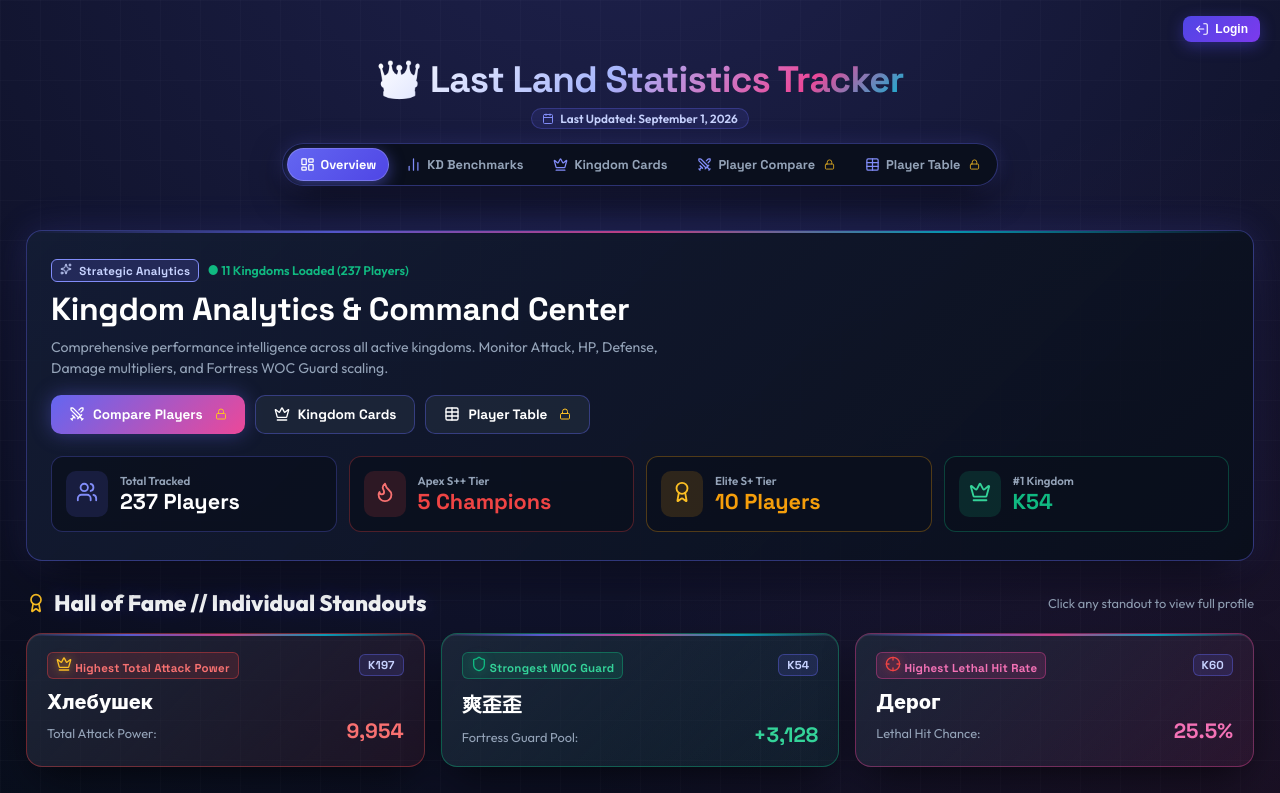
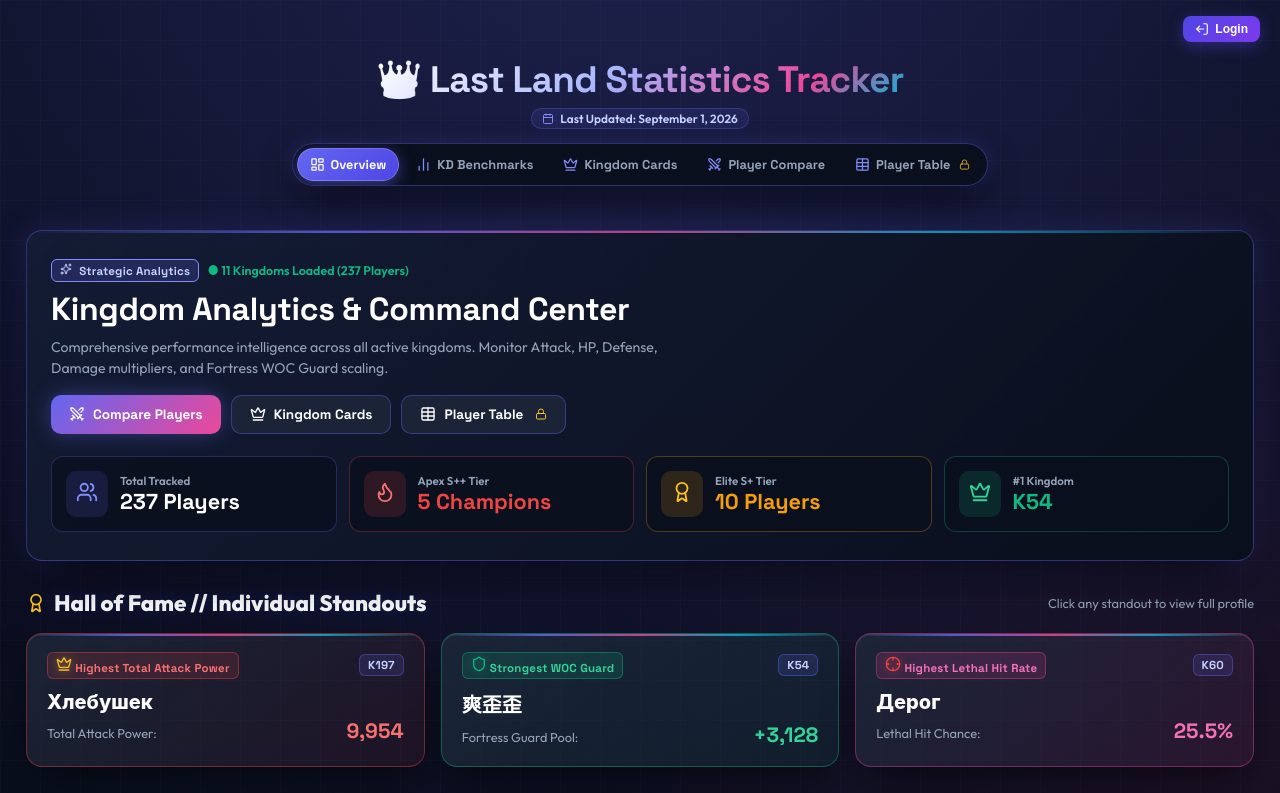
Before and after one commit to vanosski/statistics, a React (Vite) app: page / in a window 1280 px wide. Shown: the top 793 px of the page. Built offline with nearby package versions, Linux system fonts and the light colour scheme.

Commit message:
feat(compare): Allow guests to compare basic powers with tiered locks on detailed stats and table

```diff
--- a/src/App.tsx
+++ b/src/App.tsx
@@ -48,7 +48,7 @@ export function App() {
       const hash = window.location.hash.replace('#', '');
       const validViews = ['home', 'graphs', 'kingdoms', 'compare', 'table', 'login', 'privacy', 'terms'];
       if (validViews.includes(hash)) {
-        if (!isApproved && ['compare', 'table'].includes(hash)) {
+        if (!isApproved && ['table'].includes(hash)) {
           setCurrentView('login');
           window.location.hash = 'login';
           return;
@@ -73,9 +73,9 @@ export function App() {
     }
   }, [loading, session, isApproved, currentView]);
 
-  // If user is guest/unapproved and on a protected view, redirect to login
+  // If user is guest/unapproved and tries to go to table, redirect to login
   useEffect(() => {
-    if (!loading && !isApproved && ['compare', 'table'].includes(currentView)) {
+    if (!loading && !isApproved && ['table'].includes(currentView)) {
       setCurrentView('login');
       window.location.hash = 'login';
     }
@@ -89,7 +89,7 @@ export function App() {
   }, [isApproved, currentView]);
 
   const navigateTo = (view: ViewMode) => {
-    if (!isApproved && ['compare', 'table'].includes(view)) {
+    if (!isApproved && ['table'].includes(view)) {
       window.location.hash = 'login';
       return;
     }
@@ -213,7 +213,6 @@ export function App() {
 
       {/* 3. Multi-Player Comparison View */}
       {currentView === 'compare' && (
-        isApproved ? (
         <ComparisonSuite
           allPlayers={players}
           selectedPlayers={selectedPlayers}
@@ -221,9 +220,6 @@ export function App() {
           onRemovePlayer={handleRemovePlayerTag}
           onClearAll={handleClearAllTags}
         />
-        ) : (
-          <Login />
-        )
       )}
 
       {/* 4. Complete Player Table View */}
--- a/src/components/HomePage.tsx
+++ b/src/components/HomePage.tsx
@@ -115,7 +115,7 @@ export const HomePage: React.FC<HomePageProps> = ({
                 boxShadow: '0 0 20px rgba(99, 102, 241, 0.4)'
               }}
             >
-              <Swords size={16} /> Compare Players {!isApproved && <Lock size={12} style={{ color: '#fbbf24', marginLeft: '4px' }} />}
+              <Swords size={16} /> Compare Players
             </button>
             <button
               onClick={() => onNavigate('kingdoms')}
--- a/src/components/TopNav.tsx
+++ b/src/components/TopNav.tsx
@@ -99,7 +99,7 @@ export const TopNav: React.FC<TopNavProps> = ({ currentView, onSelectView }) =>
                 </span>
                 <span className="nav-tab-label-full">{tab.label}</span>
                 <span className="nav-tab-label-short">{tab.shortLabel}</span>
-                {!isApproved && (tab.id === 'compare' || tab.id === 'table') && (
+                {!isApproved && tab.id === 'table' && (
                   <Lock size={11} style={{ color: '#fbbf24', marginLeft: '3px', opacity: 0.85 }} />
                 )}
               </button>
```
Lines whose indentation alone changed are shown as unchanged.
